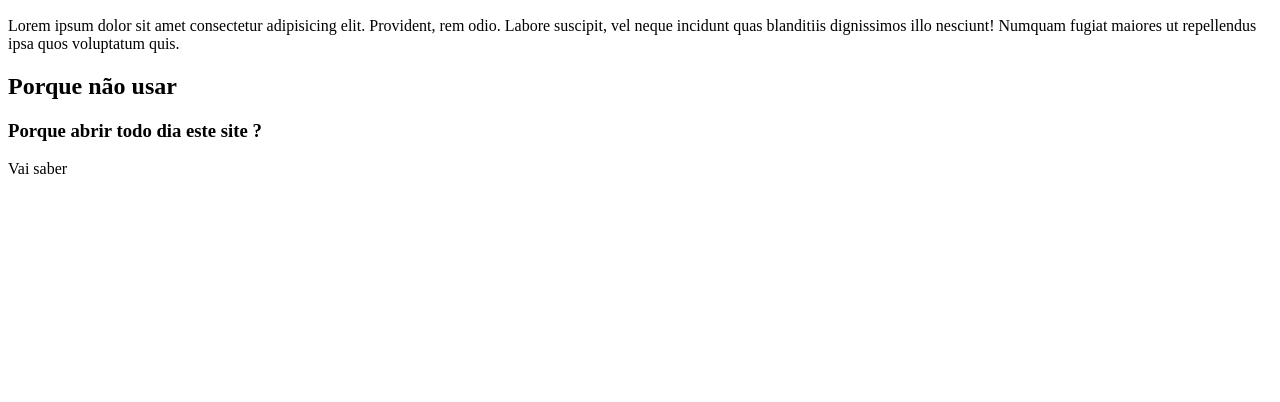
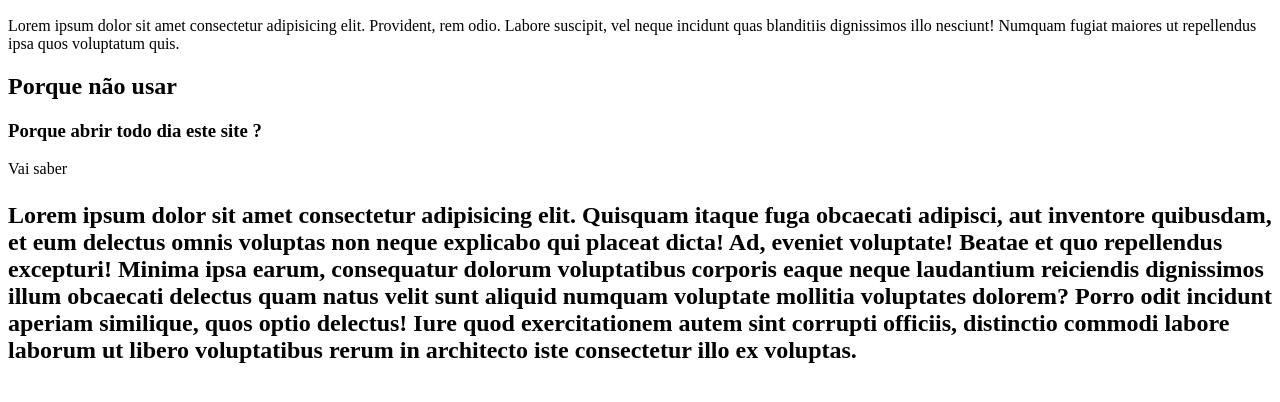
Before and after one commit to Igormeu/Projeto-html, a plain HTML site: page Site/index.html in a window 1280 px wide. Shown: the part 110-512 px from the top of the page. Drawn offline with Linux system fonts and the light colour scheme.

Commit message:
Update index.html

```diff
--- a/Site/index.html
+++ b/Site/index.html
@@ -11,8 +11,12 @@
     <p>Lorem ipsum dolor sit amet consectetur adipisicing elit. Provident, rem odio. Labore suscipit, vel neque incidunt quas blanditiis dignissimos illo nesciunt! Numquam fugiat maiores ut repellendus ipsa quos voluptatum quis.</p>
     <h2>Porque não usar</h2>
     <p></p>
-
     <h3>Porque abrir todo dia este site ?</h3>
     <p>Vai saber</p>
+    <h2 class="titulo2">
+        <p class="text">Lorem ipsum dolor sit amet consectetur adipisicing elit. Quisquam itaque fuga obcaecati adipisci, aut inventore quibusdam, et eum delectus omnis voluptas non neque explicabo qui placeat dicta! Ad, eveniet voluptate!
+        Beatae et quo repellendus excepturi! Minima ipsa earum, consequatur dolorum voluptatibus corporis eaque neque laudantium reiciendis dignissimos illum obcaecati delectus quam natus velit sunt aliquid numquam voluptate mollitia voluptates dolorem?
+        Porro odit incidunt aperiam similique, quos optio delectus! Iure quod exercitationem autem sint corrupti officiis, distinctio commodi labore laborum ut libero voluptatibus rerum in architecto iste consectetur illo ex voluptas.</p>
+    </h2>
 </body>
 </html>
```
